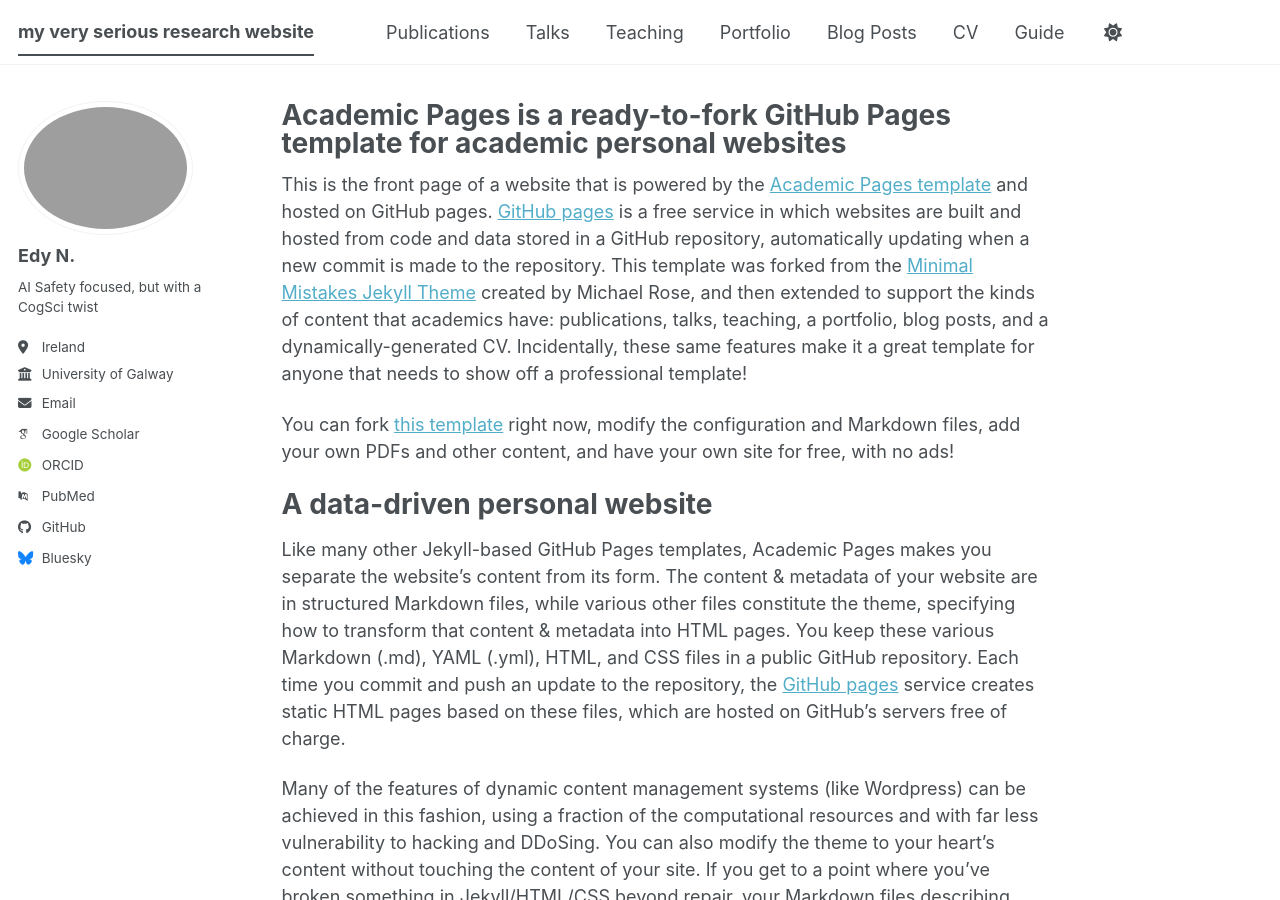
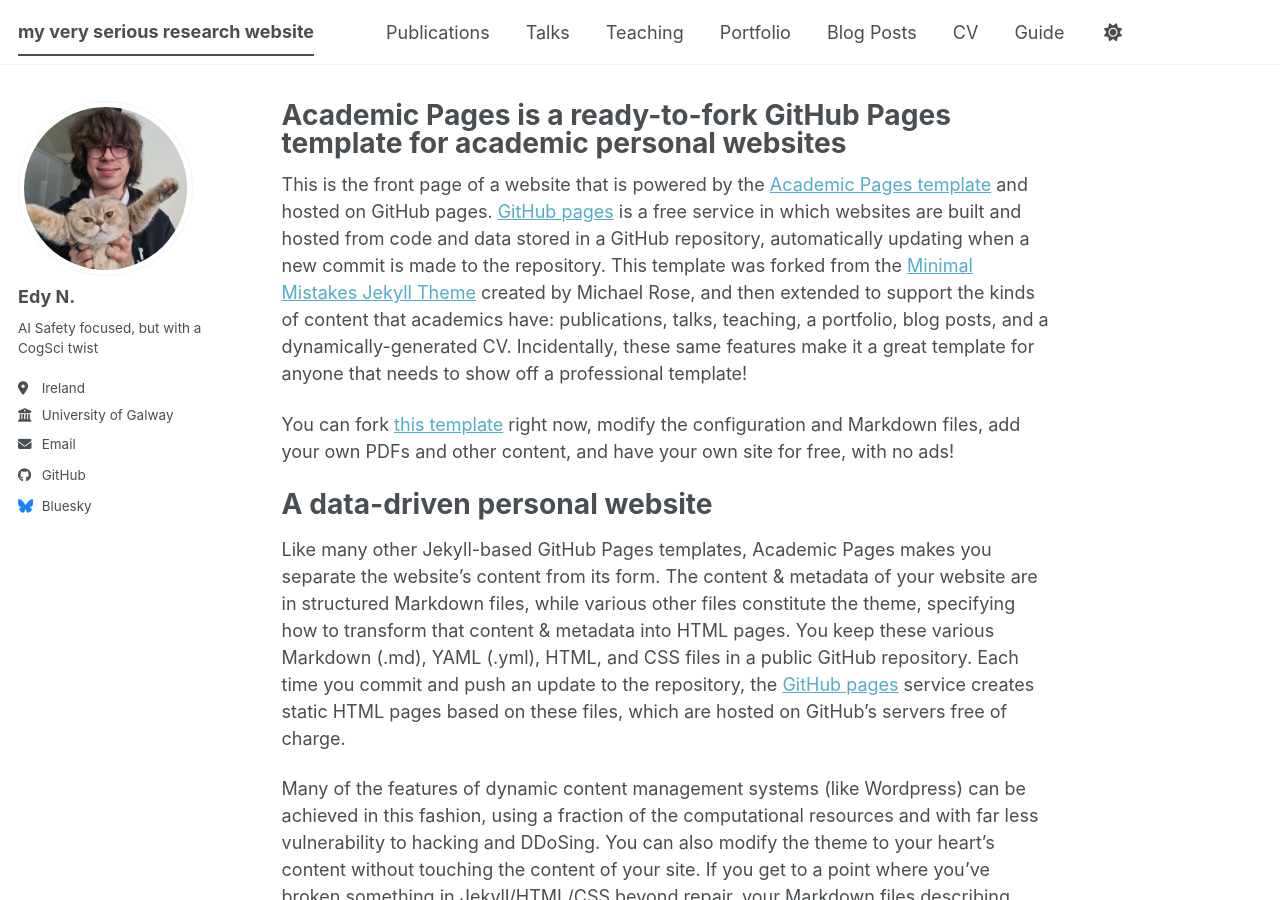
Before and after one commit to Tollymon13/edy_nastase.github.io, a Jekyll site: the page built from _pages/about.md, in a window 1280 px wide and 900 px high. Built offline with Jekyll 4.4.1, drawn with Linux system fonts in a browser that asks for light colours; some web fonts are replaced; a script bundle is joined from its source files by our own code; library files that are not in the unit come from our copies; some of the changed lines change nothing that is shown.

Commit message:
update pic

```diff
--- a/_config.yml
+++ b/_config.yml
@@ -23,7 +23,7 @@
 #               Additional customization can be done by editing /_includes/author-profile.html
 author:
   # Biographic information
-  avatar           : "imresizer-20240403_231459.png"
+  avatar           : "profile.png"
   name             : "Edy N."
   pronouns         : # example: "she/her"
   bio              : "AI Safety focused, but with a CogSci twist"
@@ -35,13 +35,13 @@
   # Academic websites
   academia         : # URL
   arxiv            : # URL - Update with the correct link to your profile
-  googlescholar    : "https://scholar.google.com/citations?user=PS_CX0AAAAAJ"
+  googlescholar    : # URL
   inspire-hep      : # URL
   impactstory      : # URL
-  orcid            : "https://orcid.org/yourorcidurl"
+  orcid            : # URL
   semantic         : # URL
   ssrn             : # URL
-  pubmed           : "https://www.ncbi.nlm.nih.gov/pubmed/?term=john+snow"
+  pubmed           : # URL
   researchgate     : # URL
   scopus           : # URL
   zotero           : # URL
```
Also changed, not shown: images/profile.png.
